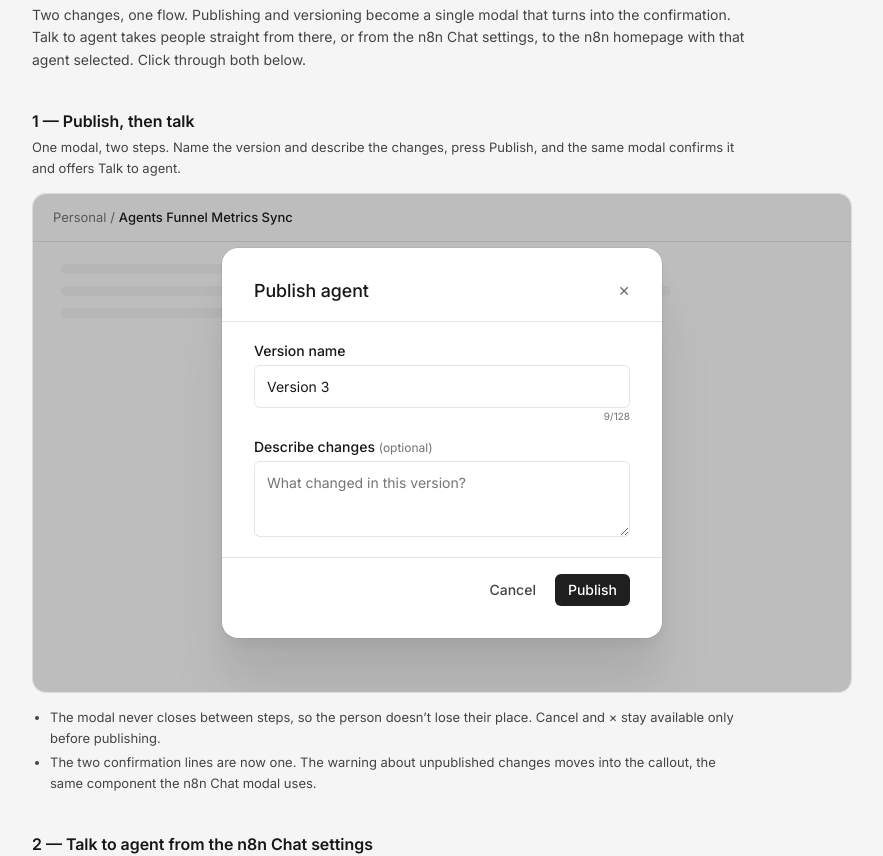
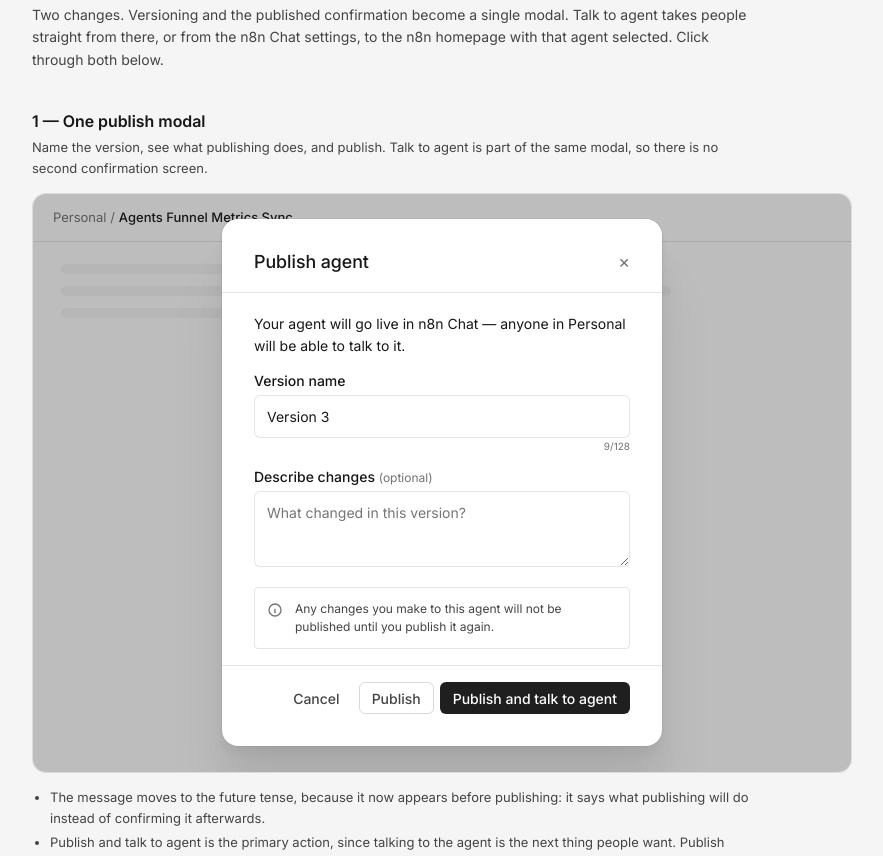
Before and after one commit to martinan8n/martina-hub, a plain HTML site: page talk-to-agent/index.html in a window 1280 px wide. Shown: the part 94-950 px from the top of the page, without its empty margins (72-955 px from the left). Drawn offline with Linux system fonts and the light colour scheme.

Commit message:
talk-to-agent: single publish modal (versioning + confirmation combined)
Co-Authored-By: Claude Sonnet 5.5 <noreply@anthropic.com>

```diff
--- a/talk-to-agent/index.html
+++ b/talk-to-agent/index.html
@@ -22,7 +22,7 @@
   .notes li { margin-bottom: 4px; }
 
   /* stage = one interactive frame whose views swap in place */
-  .stage { position: relative; width: 100%; max-width: 820px; height: 500px; border: 1px solid var(--border-color); border-radius: var(--radius--md); overflow: hidden; background: var(--color--neutral-100); }
+  .stage { position: relative; width: 100%; max-width: 820px; height: 580px; border: 1px solid var(--border-color); border-radius: var(--radius--md); overflow: hidden; background: var(--color--neutral-100); }
   .view { position: absolute; inset: 0; display: none; }
   .view.is-on { display: block; }
   .backdrop { position: absolute; inset: 0; background: rgba(20,20,22,0.28); display: flex; align-items: center; justify-content: center; }
@@ -84,44 +84,33 @@
 <div class="page">
   <a class="back" href="../activation-rate.html#/chat-hub-sidebar-nav">&larr; n8n Chat</a>
   <h1>Publish and talk to agent</h1>
-  <p class="lede">Two changes, one flow. Publishing and versioning become a single modal that turns into the confirmation. Talk to agent takes people straight from there, or from the n8n Chat settings, to the n8n homepage with that agent selected. Click through both below.</p>
+  <p class="lede">Two changes. Versioning and the published confirmation become a single modal. Talk to agent takes people straight from there, or from the n8n Chat settings, to the n8n homepage with that agent selected. Click through both below.</p>
 
   <!-- ============ 1. PUBLISH ============ -->
-  <h2>1 &mdash; Publish, then talk</h2>
-  <p class="sub">One modal, two steps. Name the version and describe the changes, press Publish, and the same modal confirms it and offers Talk to agent.</p>
+  <h2>1 &mdash; One publish modal</h2>
+  <p class="sub">Name the version, see what publishing does, and publish. Talk to agent is part of the same modal, so there is no second confirmation screen.</p>
 
   <div class="stage" id="stage1">
     <div class="view is-on" data-view="publish">
-      <div class="ghost-builder"><div class="bar">Personal / <b>Agents Funnel Metrics Sync</b></div><div class="body"><div class="line" style="width:40%"></div><div class="line" style="width:80%"></div><div class="line" style="width:70%"></div></div></div>
-      <div class="backdrop">
+      <div class="ghost-builder"><div class="bar">Personal / <b>Agents Funnel Metrics Sync</b><span class="spacer"></span><span id="s1Pill" style="display:none; align-items:center; gap:6px; color:var(--text-color--subtle);"><span class="dot"></span>Published</span></div><div class="body"><div class="line" style="width:40%"></div><div class="line" style="width:80%"></div><div class="line" style="width:70%"></div><div class="replay" id="s1Replay" style="display:none;"><a onclick="s1Open()">Publish again</a></div></div></div>
+      <div class="backdrop" id="s1Backdrop">
         <div class="modal">
-          <div class="modal-head"><span class="modal-title" id="s1Title">Publish agent</span><span class="modal-close" onclick="s1Reset()">&times;</span></div>
-
-          <div id="s1Form">
+          <div class="modal-head"><span class="modal-title">Publish agent</span><span class="modal-close" onclick="s1Close(false)">&times;</span></div>
+          <p class="msg">Your agent will go live in n8n Chat &mdash; anyone in Personal will be able to talk to it.</p>
           <div class="field-label">Version name</div>
           <input class="input" id="s1Version" value="Version 3" maxlength="128" oninput="s1Count()">
           <div class="count" id="s1Counter">9/128</div>
           <div class="field-label">Describe changes <span class="opt">(optional)</span></div>
-            <textarea class="textarea" placeholder="What changed in this version?"></textarea>
-            <div class="actions">
-              <span class="spacer"></span>
-              <button class="n8n-button n8n-button--tertiary n8n-button--size-medium" onclick="s1Reset()">Cancel</button>
-              <button class="n8n-button n8n-button--primary n8n-button--size-medium" onclick="s1Publish()">Publish</button>
-            </div>
-          </div>
-
-          <div id="s1Done" style="display:none;">
-            <p class="msg">Your agent is published and live in n8n Chat &mdash; anyone in Personal can talk to it.</p>
+          <textarea class="textarea" placeholder="What changed in this version?" style="margin-bottom:var(--spacing--sm);"></textarea>
           <div class="callout">
             <svg width="16" height="16" viewBox="0 0 24 24" fill="none" stroke="var(--text-color--subtler)" stroke-width="2"><circle cx="12" cy="12" r="9"/><path d="M12 8h.01M11 11h1v5h1"/></svg>
             <span>Any changes you make to this agent will not be published until you publish it again.</span>
           </div>
           <div class="actions">
-              <span class="check" id="s1Check" onclick="this.classList.toggle('is-on')"><i></i>Don&rsquo;t show again</span>
             <span class="spacer"></span>
-              <button class="n8n-button n8n-button--tertiary n8n-button--size-medium" onclick="s1Reset()">Got it</button>
-              <button class="n8n-button n8n-button--primary n8n-button--size-medium" onclick="stageGo('stage1','home')">Talk to agent</button>
-            </div>
+            <button class="n8n-button n8n-button--tertiary n8n-button--size-medium" onclick="s1Close(false)">Cancel</button>
+            <button class="n8n-button n8n-button--secondary n8n-button--size-medium" onclick="s1Close(true)">Publish</button>
+            <button class="n8n-button n8n-button--primary n8n-button--size-medium" onclick="stageGo('stage1','home')">Publish and talk to agent</button>
           </div>
         </div>
       </div>
@@ -129,8 +118,8 @@
     <div class="view" data-view="home" id="home1"></div>
   </div>
   <ul class="notes">
-    <li>The modal never closes between steps, so the person doesn&rsquo;t lose their place. Cancel and &times; stay available only before publishing.</li>
-    <li>The two confirmation lines are now one. The warning about unpublished changes moves into the callout, the same component the n8n Chat modal uses.</li>
+    <li>The message moves to the future tense, because it now appears before publishing: it says what publishing will do instead of confirming it afterwards.</li>
+    <li>Publish and talk to agent is the primary action, since talking to the agent is the next thing people want. Publish alone stays one click away and returns to the builder.</li>
   </ul>
 
   <!-- ============ 2. ENTRY POINT IN n8n CHAT MODAL ============ -->
@@ -211,22 +200,18 @@
     b.addEventListener("click", function () {
       var st = b.closest(".stage");
       stageGo(st.id, st.id === "stage1" ? "publish" : "modal");
-      if (st.id === "stage1") s1Reset(true);
+      if (st.id === "stage1") { s1Open(); document.getElementById("s1Pill").style.display = "inline-flex"; }
     });
   });
 
   /* stage 1 */
   function s1Count() { document.getElementById("s1Counter").textContent = document.getElementById("s1Version").value.length + "/128"; }
-  function s1Publish() {
-    document.getElementById("s1Title").textContent = "Agent published";
-    document.getElementById("s1Form").style.display = "none";
-    document.getElementById("s1Done").style.display = "block";
+  function s1Close(published) {
+    document.getElementById("s1Backdrop").style.display = "none";
+    document.getElementById("s1Pill").style.display = published ? "inline-flex" : "none";
+    document.getElementById("s1Replay").style.display = "block";
   }
-  function s1Reset() {
-    document.getElementById("s1Title").textContent = "Publish agent";
-    document.getElementById("s1Form").style.display = "block";
-    document.getElementById("s1Done").style.display = "none";
-  }
+  function s1Open() { document.getElementById("s1Backdrop").style.display = "flex"; }
 
   /* stage 2 */
   function s2Talk() {
```
Lines whose indentation alone changed are shown as unchanged.
